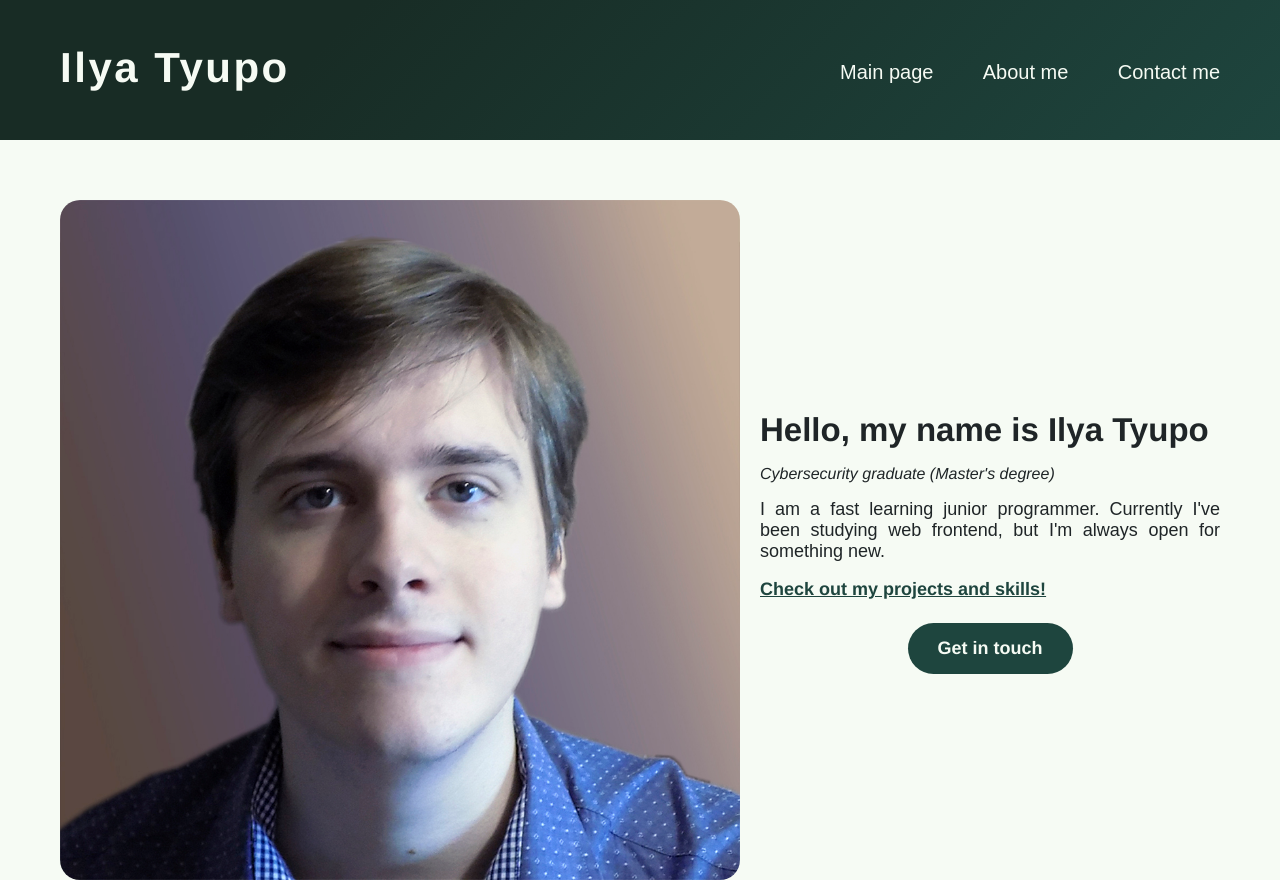
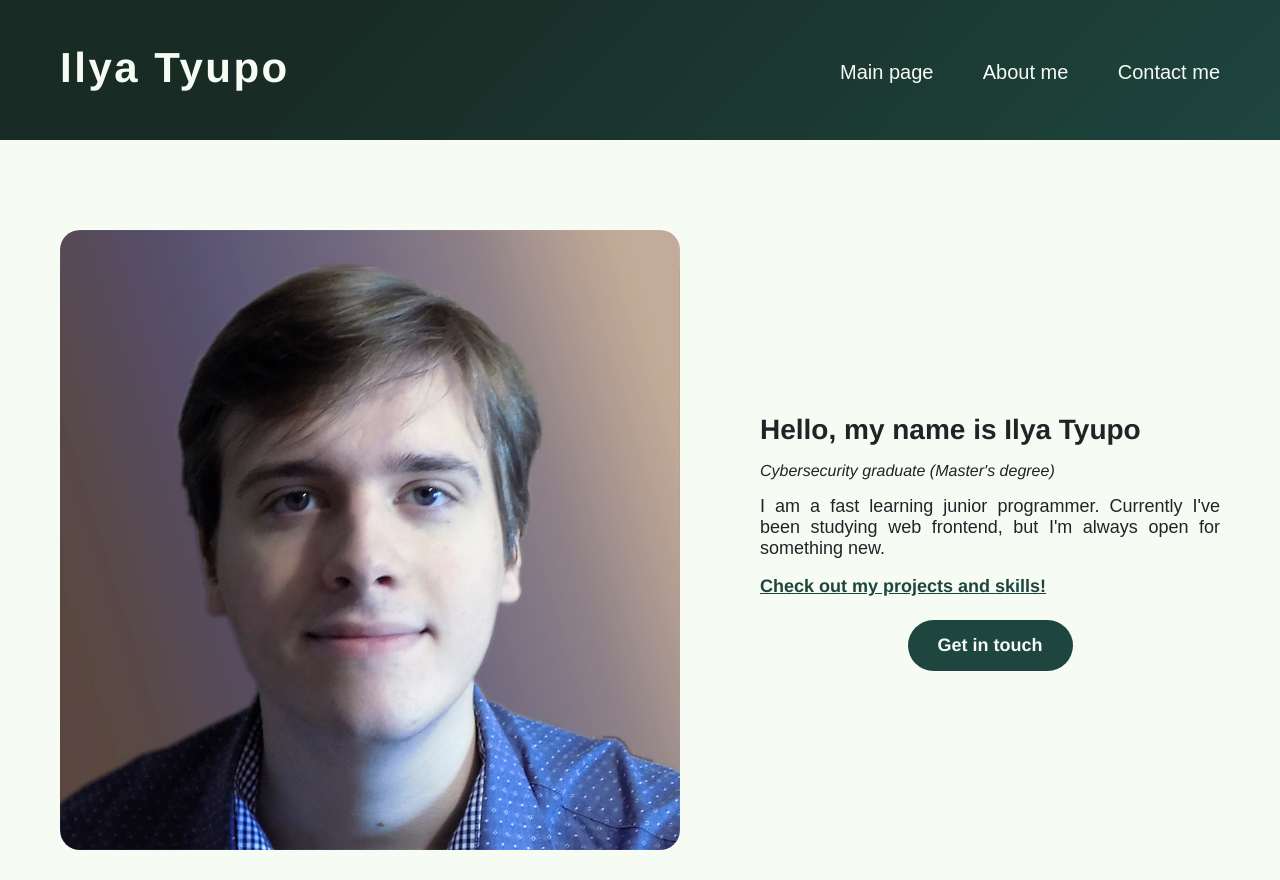
Before and after one commit to derHerrMannelig/cv, a website with bundled scripts: page index.html in a window 1280 px wide. Shown: the top 880 px of the page. Built offline with nearby package versions, Linux system fonts and the light colour scheme.

Commit message:
fix: edit portrait scaling

```diff
--- a/style.css
+++ b/style.css
@@ -60,10 +60,11 @@ ul {
   color: #ff973b;
 }
 .main-portrait {
-  padding: 60px 20px;
+  padding: 90px 20px;
+  padding-right: 80px;
 }
 .main-portrait img {
-  width: 680px;
+  width: 620px;
 }
 .main-page, .about-me {
   background-color: #F6FBF4;
@@ -89,7 +90,7 @@ ul {
   cursor: default;
 }
 .intro{
-  font-size: 33px;
+  font-size: 28px;
   font-weight: 600;
   margin: 0;
 }
@@ -218,7 +219,7 @@ ul {
   text-align: justify;
 }
 h2 {
-  font-size: 30px;
+  font-size: 28px;
   font-weight: 600;
   padding: 20px;
   padding-bottom: 0;
@@ -261,6 +262,7 @@ html {
   }
   .main-portrait {
     padding-top: 65px;
+    padding-bottom: 65px;
   }
 }
 @media (max-width: 1023px) {
```
